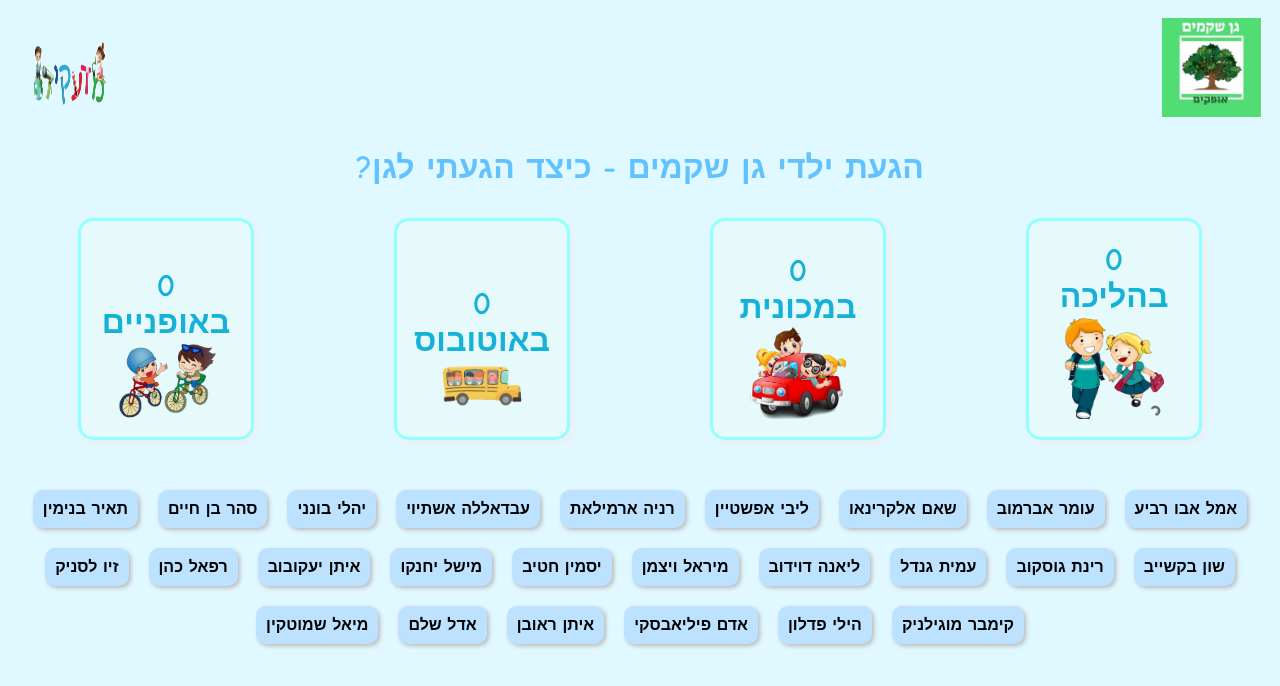
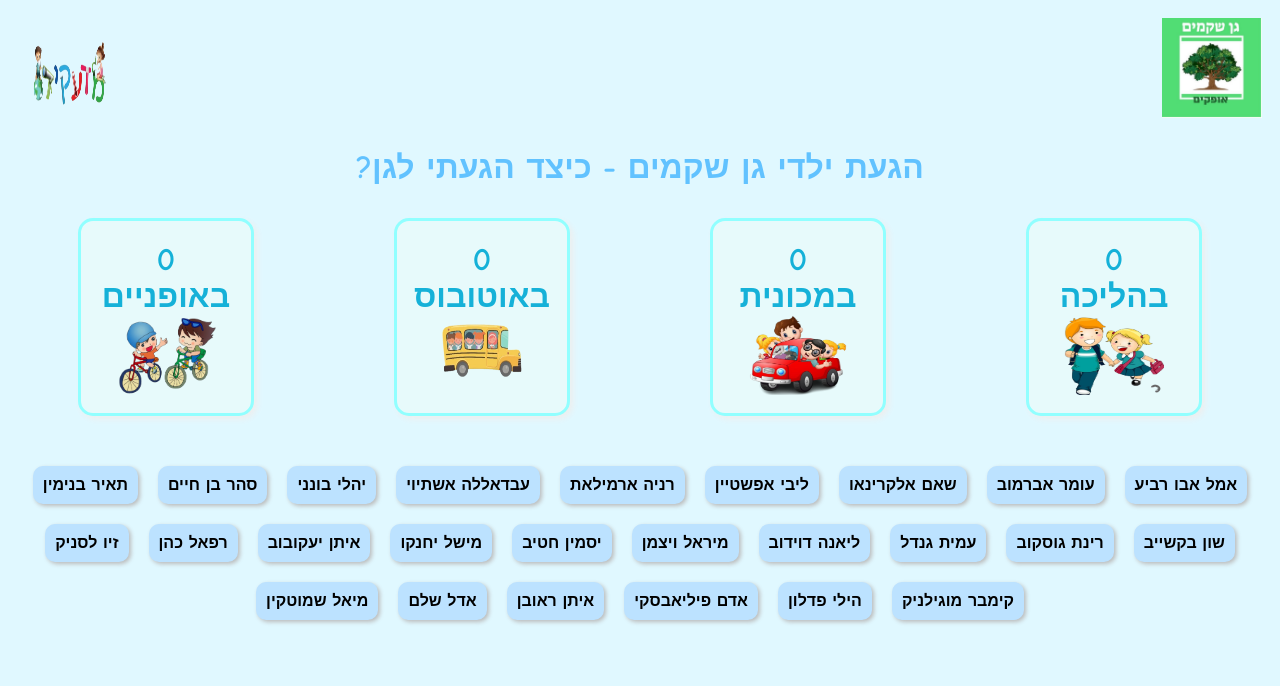
Before and after one commit to Bar856/madadodes-shakmim, a plain HTML site: page index.html in a window 1280 px wide. Drawn offline with Linux system fonts and the light colour scheme.

Commit message:
img width & height

```diff
--- a/index.html
+++ b/index.html
@@ -19,27 +19,27 @@
         <!-- Sections for each transportation method -->
         <div class="transport" id="walking">
             <div class="transport-way">בהליכה
-                <img src="assets/walk.png" alt="Logo" id="right-logo">
+                <img class="trans-img" src="assets/walk.png" alt="Logo" id="right-logo">
 
             </div>
             <div class="count">0</div>
         </div>
         <div class="transport" id="car">
             <div class="transport-way">במכונית
-                <img src="assets/car.png" alt="Logo" id="right-logo">
+                <img class="trans-img" src="assets/car.png" alt="Logo" id="right-logo">
             </div>
             <div class="count">0</div>
         </div>
         <div class="transport" id="bus">
             <div class="transport-way">באוטובוס
-                <img src="assets/bus.png" alt="Logo" id="right-logo">
+                <img class="trans-img" src="assets/bus.png" alt="Logo" id="right-logo">
             </div>
             <div class="count">0</div>
 
         </div>
         <div class="transport" id="bicycle">
             <div class="transport-way">באופניים
-                <img src="assets/cycle.png" alt="Logo" id="right-logo">
+                <img class="trans-img" src="assets/cycle.png" alt="Logo" id="right-logo">
             </div>
             <div class="count">0</div>
         </div>
--- a/styles.css
+++ b/styles.css
@@ -26,7 +26,7 @@
     display: flex;
     justify-content: space-around;
     margin-bottom: 30px;
-    flex-wrap: wrap;
+    flex-direction: row;
 }
 
 .transport {
@@ -85,3 +85,7 @@
     color: #15b1d8;
     bottom: 0;
 }
+.trans-img{
+    width: 50px;
+    height: 80px;
+}
```
